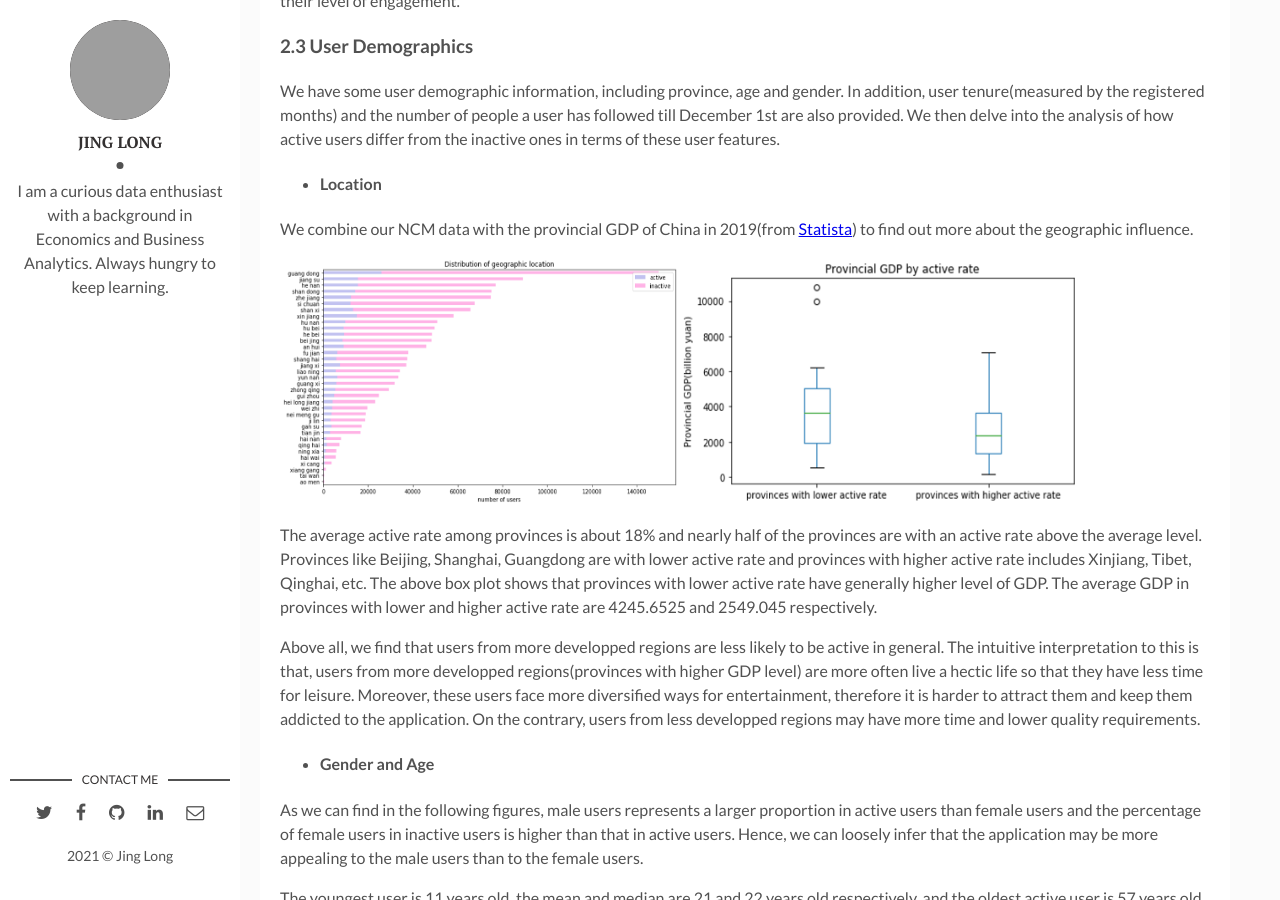
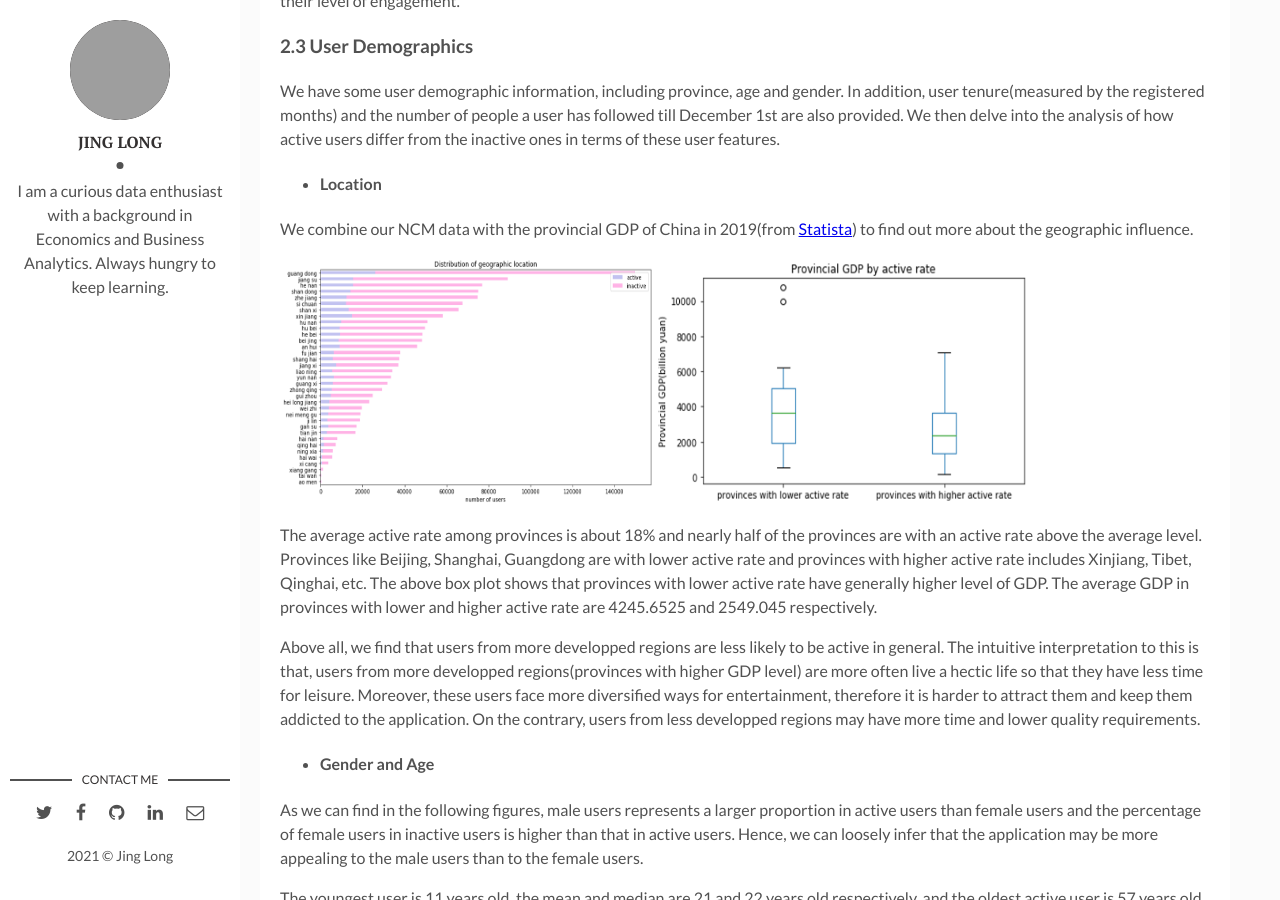
Before and after one commit to jing042323/jing-long, a Jekyll site: the page built from _posts/2021-09-15-NCM.markdown, in a window 1280 px wide and 900 px high, scrolled down 4155 px. Built offline with Jekyll 4.4.1, drawn with Linux system fonts in a browser that asks for light colours; comment, search, counter and statistics services are not loaded; grey boxes are pictures that could not be loaded.

Commit message:
update ncm

```diff
--- a/_posts/2021-09-15-NCM.markdown
+++ b/_posts/2021-09-15-NCM.markdown
@@ -89,7 +89,7 @@
 
 We combine our NCM data with the provincial GDP of China in 2019(from [Statista](https://www.statista.com/statistics/278557/gdp-of-china-by-region/)) to find out more about the geographic influence.
 
-![location]({{site.baseurl}}/assets/img/NCM/2_3_location.png){:height="250px" width="800px"}
+![location]({{site.baseurl}}/assets/img/NCM/2_3_location.png){:height="250px" width="750px"}
 
 The average active rate among provinces is about 18% and nearly half of the provinces are with an active rate above the average level. Provinces like Beijing, Shanghai, Guangdong are with lower active rate and provinces with higher active rate includes Xinjiang, Tibet, Qinghai, etc. The above box plot shows that provinces with lower active rate have generally higher level of GDP. The average GDP in provinces with lower and higher active rate are 4245.6525 and 2549.045 respectively.
 
```
